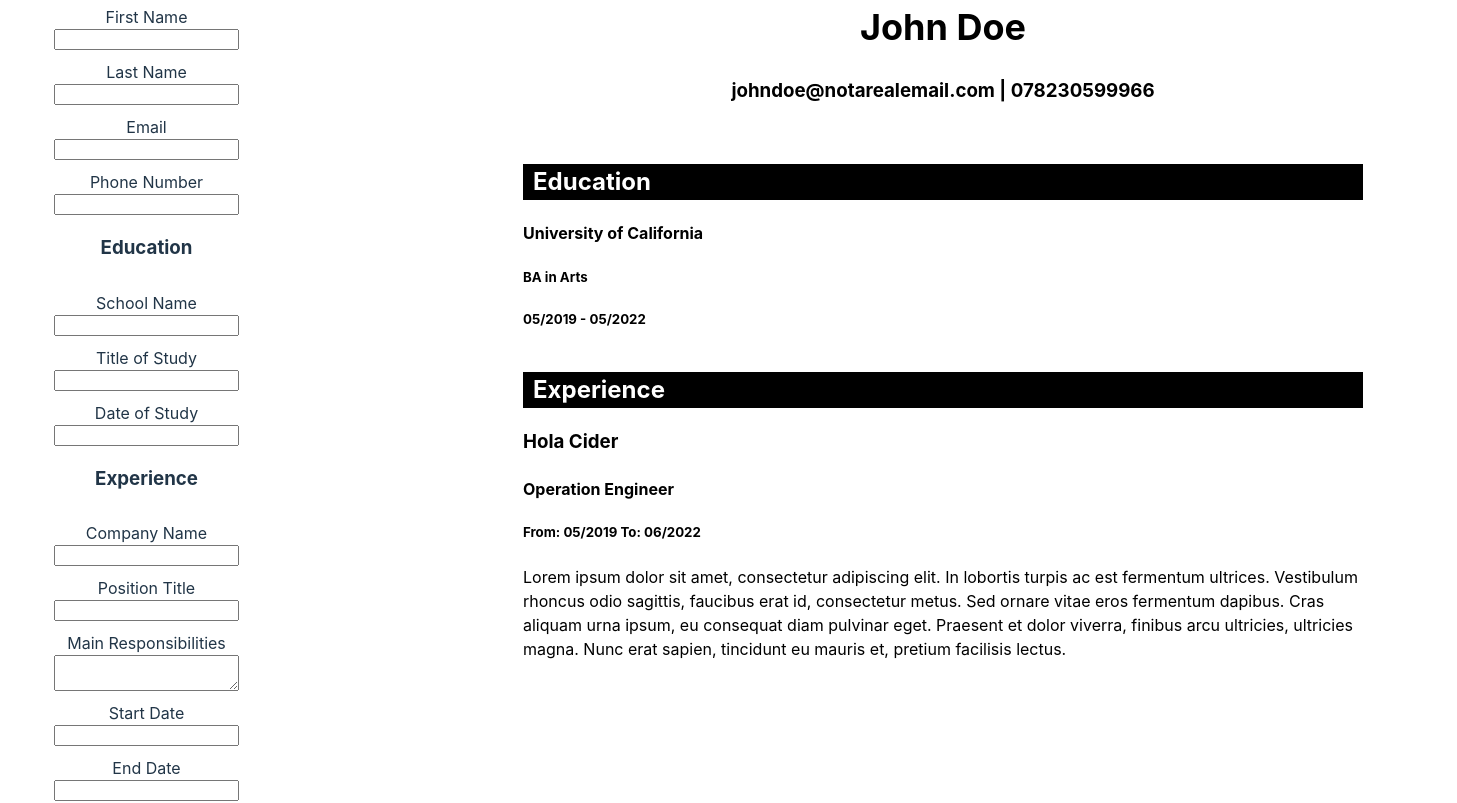
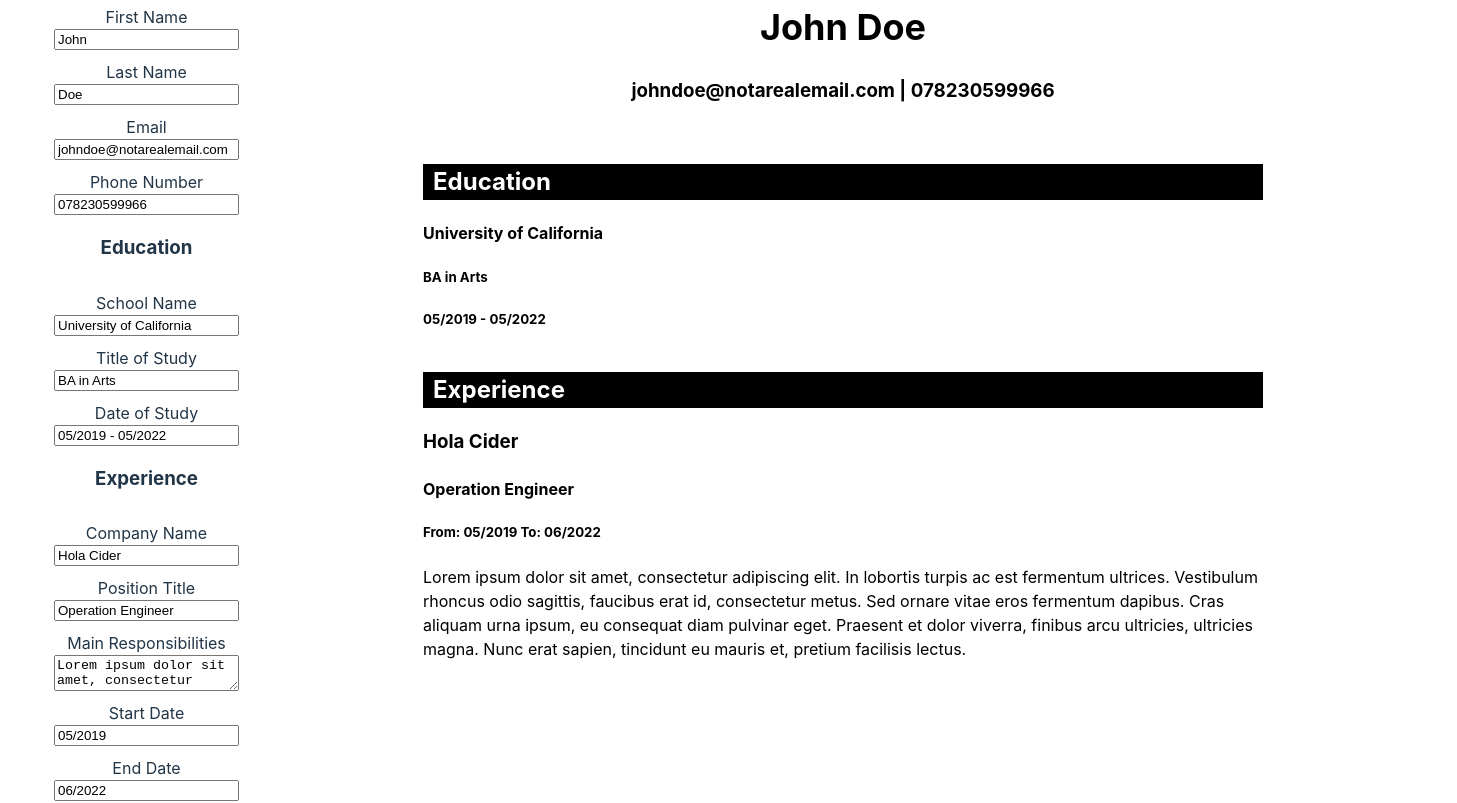
Before and after one commit to Yomanbest67/cv-app, a React (Vite) app: page / in a window 1280 px wide. Shown: the part 200-1003 px from the top of the page, 1457 px wide, since content can reach past the window. Built offline with nearby package versions, Linux system fonts and the light colour scheme.

Commit message:
Added event handler for input changes.

```diff
--- a/src/components/App.jsx
+++ b/src/components/App.jsx
@@ -1,5 +1,7 @@
 import { useState } from 'react'
+import '../styles/SideMenu.css'
 import '../styles/App.css'
+import '../styles/index.css'
 
 function App() {
   const [info, setInfo] = useState({
@@ -17,7 +19,83 @@ function App() {
     dateTo: "06/2022"
   });
 
+  const updateInfo = (event) => {
+    setInfo({ ...info, [event.target.name]: event.target.value });
+  };
+
   return (
+    <div className='app'>
+      <div className='sideMenu'>
+              <div className='sideHeader'>
+                  <h2>Edit details here.</h2>
+              </div>
+
+              <div className="sideInfo">
+                  <div className='personalInfo'>
+
+                      <h3>Personal Info</h3>
+                      <div>
+                          <label htmlFor="firstName">First Name</label>
+                          <input type="text" name='firstName' onChange={updateInfo} id='firstName' value={info.firstName}/>
+                      </div>
+                      <div>
+                          <label htmlFor="lastName">Last Name</label>
+                          <input type="text" id='lastName' name='lastName' onChange={updateInfo} value={info.lastName}/>
+                      </div>
+                      <div>
+                          <label htmlFor="email">Email</label>
+                          <input type="email" id='email' name='email' onChange={updateInfo} value={info.email}/>
+                      </div>
+                      <div>
+                          <label htmlFor="number">Phone Number</label>
+                          <input type="tel" id='number' name='phone' onChange={updateInfo} value={info.phone} pattern="\d*"/>
+                      </div>
+                  </div>
+                  <div className='education'>
+                      <h3>Education</h3>
+                      <div>
+                          <label htmlFor="school">School Name</label>
+                          <input type="text" id='school' name='school' onChange={updateInfo} value={info.school} />
+                      </div>
+                      <div>
+                          <label htmlFor="study">Title of Study</label>
+                          <input type="text" id='study' name='degree' onChange={updateInfo} value={info.degree}/>
+                      </div>
+                      <div>
+                          <label htmlFor="date">Date of Study</label>
+                          <input type="text" id='date' name='studyDate' onChange={updateInfo} value={info.studyDate}/>
+                      </div>
+                  </div>
+                  <div className='experience'>
+                      <h3>Experience</h3>
+                      <div>
+                          <label htmlFor="company">Company Name</label>
+                          <input type="text" id='company' name='companyName' onChange={updateInfo} value={info.companyName}/>
+                      </div>
+                      <div>
+                          <label htmlFor="position">Position Title</label>
+                          <input type="text" id='position' name='position' onChange={updateInfo} value={info.position} />
+                      </div>
+                      <div>
+                          <label htmlFor="responsibility">Main Responsibilities</label>
+                          <textarea id='responsibility' name='responsibility' onChange={updateInfo} value={info.responsibility}/>
+                      </div>
+                      <div>
+                          <label htmlFor="dateFrom">Start Date</label>
+                          <input type="text" id='dateFrom' name='dateFrom' onChange={updateInfo} value={info.dateFrom}/>
+                      </div>
+                      <div>
+                          <label htmlFor="dateTo">End Date</label>
+                          <input type="text" id='dateTo' name='dateTo' onChange={updateInfo} value={info.dateTo} />
+                      </div>
+                  </div>
+
+                  <div className='buttons'>
+                      <button className='editBtn'>Edit</button>
+                      <button className='submitBtn'>Submit</button>
+                  </div>
+              </div>
+          </div>
       <div class="CV">
         <h2>Preview Resume</h2>
         <div class="CV-display">
@@ -42,6 +120,7 @@ function App() {
           </div>
         </div>
       </div>
+    </div>
   )
 }
 
--- a/src/components/SideMenu.jsx
+++ /dev/null
@@ -1,82 +0,0 @@
-import { useState } from 'react'
-import '../styles/SideMenu.css'
-
-export default function SideMenu () {
-    return (
-        <div className='sideMenu'>
-            <div className='sideHeader'>
-                <h2>Edit details here.</h2>
-            </div>
-
-            <div className="sideInfo">
-                <div className='personalInfo'>
-
-                    <h3>Personal Info</h3>
-                    <div>
-                        <label htmlFor="firstName">First Name</label>
-                        <input type="text" id='firstName' />
-                    </div>
-                    <div>
-                        <label htmlFor="lastName">Last Name</label>
-                        <input type="text" id='lastName' />
-                    </div>
-                    <div>
-                        <label htmlFor="email">Email</label>
-                        <input type="email" id='email' />
-                    </div>
-                    <div>
-                        <label htmlFor="number">Phone Number</label>
-                        <input type="tel" id='number' pattern="\d*"/>
-                    </div>
-                </div>
-                <div className='education'>
-                    <h3>Education</h3>
-                    <div>
-                        <label htmlFor="school">School Name</label>
-                        <input type="text" id='school' />
-                    </div>
-                    <div>
-                        <label htmlFor="study">Title of Study</label>
-                        <input type="text" id='study' />
-                    </div>
-                    <div>
-                        <label htmlFor="date">Date of Study</label>
-                        <input type="text" id='date' />
-                    </div>
-                </div>
-                <div className='experience'>
-                    <h3>Experience</h3>
-                    <div>
-                        <label htmlFor="company">Company Name</label>
-                        <input type="text" id='company' />
-                    </div>
-                    <div>
-                        <label htmlFor="position">Position Title</label>
-                        <input type="text" id='position' />
-                    </div>
-                    <div>
-                        <label htmlFor="responsibility">Main Responsibilities</label>
-                        <textarea id='responsibility' />
-                    </div>
-                    <div>
-                        <label htmlFor="dateFrom">Start Date</label>
-                        <input type="text" id='dateFrom' />
-                    </div>
-                    <div>
-                        <label htmlFor="dateTo">End Date</label>
-                        <input type="text" id='dateTo' />
-                    </div>
-                </div>
-
-                <div className='buttons'>
-                    <button className='editBtn'>Edit</button>
-                    <button className='submitBtn'>Submit</button>
-                </div>
-            </div>
-        </div>
-    )
-}
-
-function handleInfoChange(e) {
-
-}
--- a/src/main.jsx
+++ b/src/main.jsx
@@ -1,14 +1,10 @@
 import React from 'react'
 import ReactDOM from 'react-dom/client'
 import App from './components/App.jsx'
-import SideMenu from './components/SideMenu.jsx'
 import './styles/index.css'
 
 ReactDOM.createRoot(document.getElementById('root')).render(
   <React.StrictMode>
-    <div className='app'>
-      <SideMenu />
-      <App />
-    </div>
+    <App />
   </React.StrictMode>
 )
--- a/src/styles/SideMenu.css
+++ b/src/styles/SideMenu.css
@@ -4,6 +4,8 @@
     border: 2px solid white;
     border-radius: 5px;
     padding: 20px;
+    max-width: 300px;
+    overflow: auto;
 }
 
 .personalInfo, .education, .experience {
--- a/src/styles/index.css
+++ b/src/styles/index.css
@@ -15,7 +15,7 @@
 
 .app {
   display: flex;
-  gap: 200px;
+  gap: 100px;
 }
 
 a {
```
Lines whose indentation alone changed are shown as unchanged.
